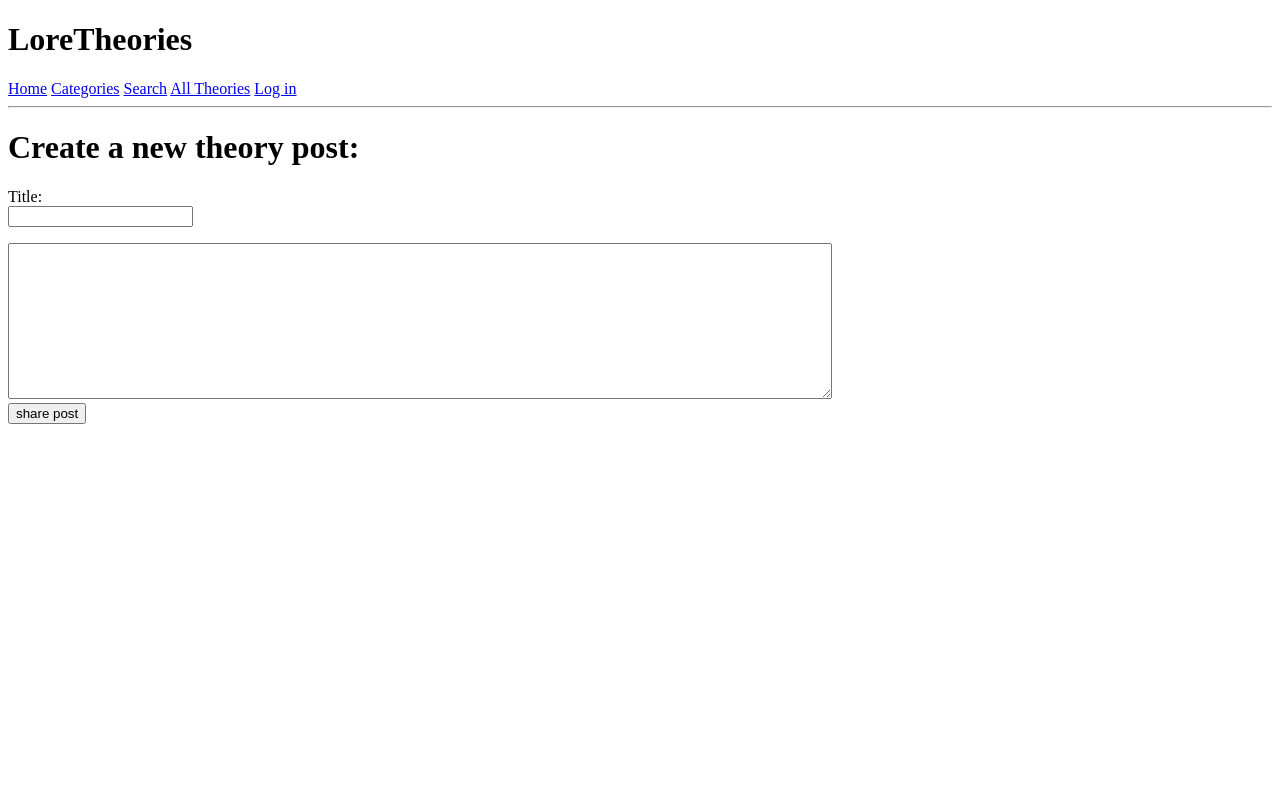
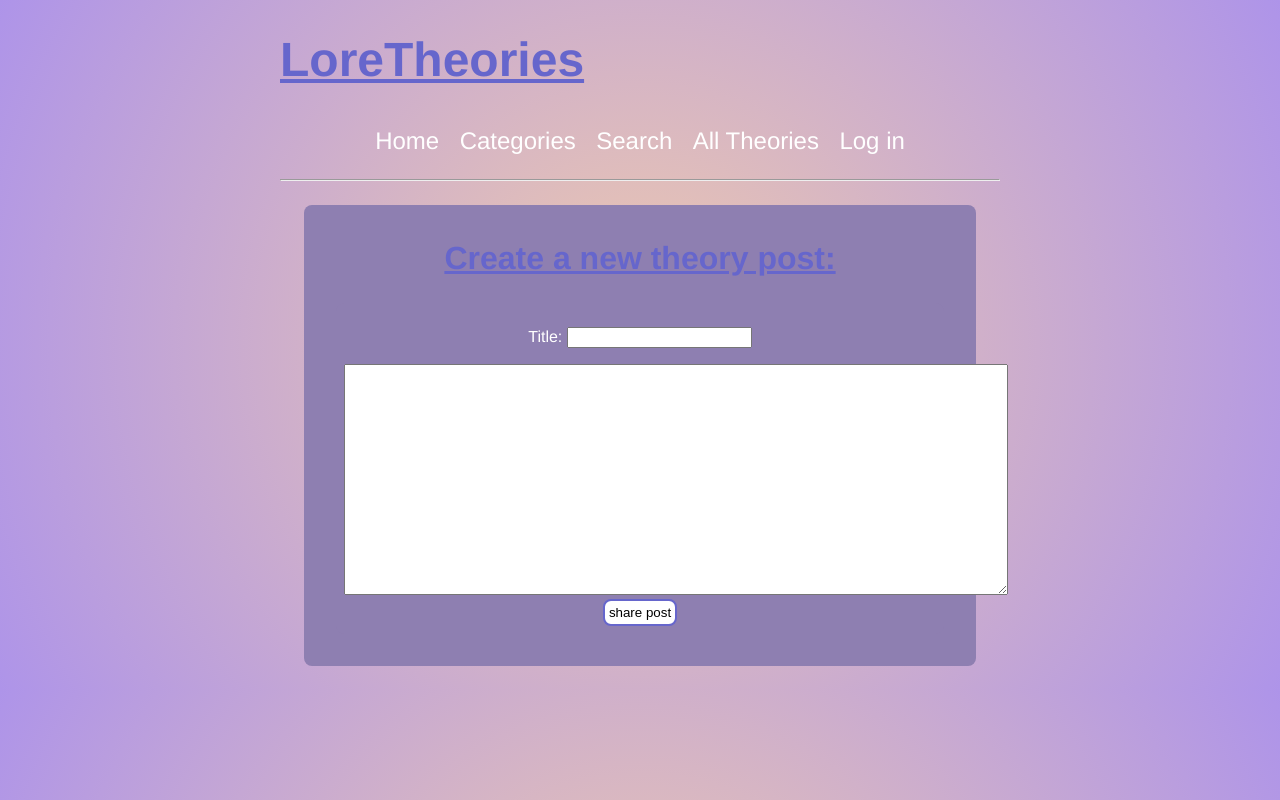
Before and after one commit to emlyy/loretheories, a Flask app: page /create in a window 1280 px wide. Run offline with Flask 3, Linux system fonts and the light colour scheme.

Commit message:
add styling

```diff
--- /dev/null
+++ b/static/style.css
@@ -0,0 +1,98 @@
+body {
+    margin: auto;
+    max-width: 45em;
+    font-family: 'Linux Biolinum O', 'Helvetica Neue', 'Open Sans', Arial, sans-serif;
+    background: rgb(238,201,174);
+    background: radial-gradient(circle, rgba(238,201,174,1) 0%, rgba(174,148,233,1) 100%);
+}
+form {
+    background: rgb(142,127,177);
+    padding: .5em;
+    width: auto;
+    height: auto;
+    margin: 1.5em;
+    border-radius: 8px;
+}
+.formbtn {
+    text-align: right;
+    margin: 0;
+    padding: 0;
+}
+.comment {
+    text-align: center;
+}
+.boxdiv {
+    background: rgb(142,127,177);
+    padding: .5em;
+    width: auto;
+    height: auto;
+    margin: 1.5em;
+    border-radius: 8px;
+}
+.button {
+    padding: 4px;
+    border: 2px solid rgb(102,102,204);
+    background-color: white;
+    color: #6666CC
+    font-size: 1em;
+    cursor: pointer;
+    border-radius: 8px;
+    text-align: right;
+    margin: 0;
+}
+.button:hover{
+    background: rgb(102,102,204);
+    color: white;
+}
+p {
+    text-align: center;
+    margin-bottom: 1em;
+    color: white;
+    font-size: 1em;
+}
+nav li {
+    display: inline-block;
+    padding: .5em;
+}
+nav li a {
+    text-decoration: none;
+    font-size: 1.5em;
+    color: white;
+}
+nav li:hover {
+    background-color: rgb(102,102,204);
+    border-radius: 8px;
+}
+nav ul {
+    background: rbg(102,102,204);
+    padding: 0;
+    margin: 1em;
+    text-align: center;
+}
+h1 {
+    text-align: left;
+    color: #6666CC;
+    font-size: 3em;
+    text-decoration: underline;
+}
+h2 {
+    text-align: center;
+    color: #6666CC;
+    font-size: 2em;
+    text-decoration: underline;
+}
+a {
+    text-decoration: none;
+    color: CadetBlue;
+}
+.post_title {
+    text-align: left;
+    color: #eec9ae;
+    font-size: 1.5em;
+    text-decoration: underline;
+    margin: .5em;
+}
+.post_text {
+    text-align: left;
+    color: white;
+}
--- a/templates/create.html
+++ b/templates/create.html
@@ -2,13 +2,14 @@
 {% block title %}{% endblock %}
 {% block content %}
 <title>New Theory</title>
-<h1>Create a new theory post:</h1>
-<form action="create" method="POST">
-<p>Title:<br>
-<input type="text" name="title"></p>
-<textarea name="message" rows="10" cols="100">
+<div class="boxdiv">
+<h2>Create a new theory post:</h2>
+<form action="create" class="comment"  method="POST">
+<p>Title: <input type="text" name="title"></p>
+<textarea name="message" rows="15" cols="80">
 </textarea> <br>
-<input type="submit" value="share post">
+<input class="button" type="submit" value="share post">
 </form>
+</div>
 <p>{{ error }}<p>
 {% endblock %}
--- a/templates/layout.html
+++ b/templates/layout.html
@@ -1,15 +1,22 @@
 <!doctype html>
+<link rel="stylesheet" href="/static/style.css">
+<meta name"viewport" content="width=device-width, initial-scale=1">
+
 <title>Lore Theories - {% block title %}{% endblock %}</title>
 <h1>LoreTheories</h1>
-<a href="/">Home</a>
-<a href="categories">Categories</a>
-<a href="search">Search</a>
-<a href="all_posts">All Theories</a>
-{% if session.user_id %}
-    <a href="create">Create</a>
-    <a href="logout">Log out</a>
-{% else %}
-    <a href="login">Log in</a>
-{% endif %}
+<nav>
+  <ul>
+    <li><a href="/">Home</a></li>
+    <li><a href="categories">Categories</a></li>
+    <li><a href="search">Search</a></li>
+    <li><a href="all_posts">All Theories</a></li>
+    {% if session.user_id %}
+        <li><a href="create">Create</a></li>
+        <li><a href="logout">Log out</a></li>
+    {% else %}
+        <li><a href="login">Log in</a></li>
+    {% endif %}
+  </ul>
+</nav>
 <hr>
 {% block content %}{% endblock %}
--- a/templates/login.html
+++ b/templates/login.html
@@ -9,6 +9,6 @@
 <input type="text" name="username"></p>
 <p>password:<br>
 <input type="password" name="password"></p>
-<input type="submit" value="log in">
+<input type="submit" class="button" value="log in">
 </form>
 {% endblock %}
--- a/templates/register.html
+++ b/templates/register.html
@@ -13,6 +13,6 @@
 <input type="password" name="password_1"></p>
 <p>Re-enter password:<br>
 <input type="password" name="password_2"></p>
-<input type="submit" value="register">
+<input type="submit" class="button" value="register">
 </form>
 {% endblock %}
```
Also changed, not shown: templates/comments.html (+9 -8 lines), templates/posts.html (+8 -7 lines), 1 other file.
